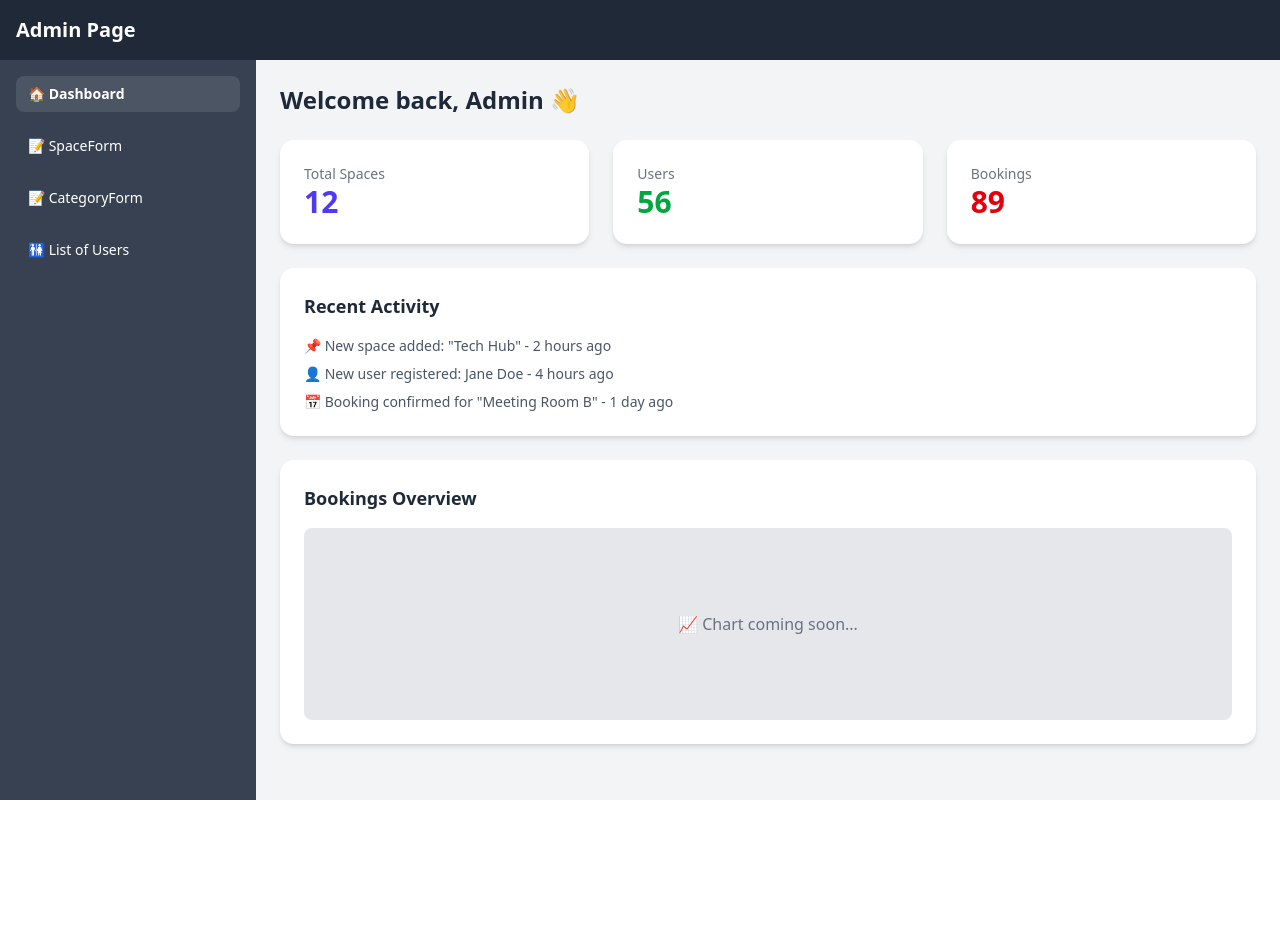
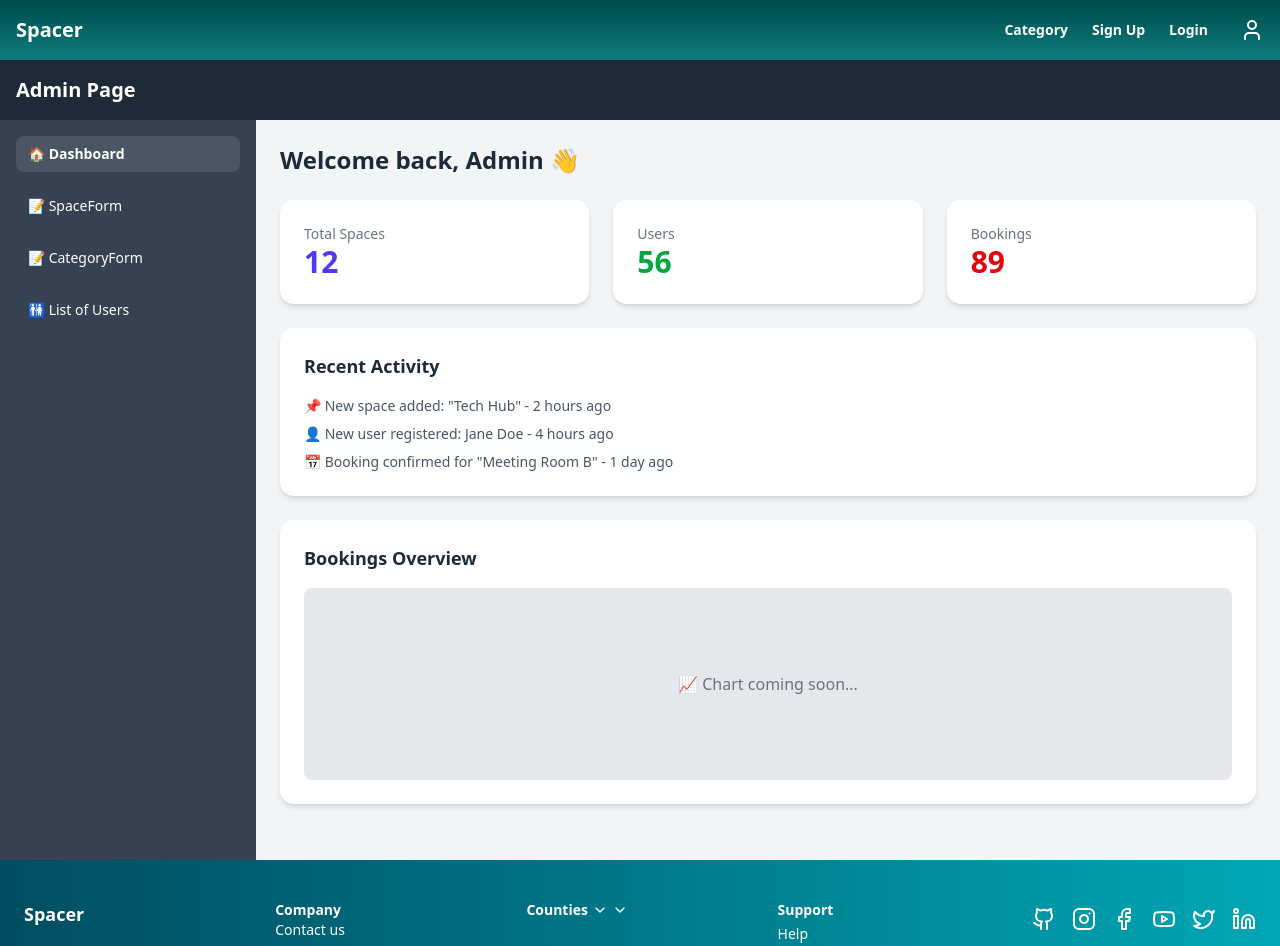
Before and after one commit to RobertHaji/spacer-frontend, a React (Vite) app: page /AdminPage in a window 1280 px wide. Shown: the top 946 px of the page. Before the commit the page ends 800 px from the top, so only its background shows below. Built offline with nearby package versions, Linux system fonts and the light colour scheme.

Commit message:
added header and footer to admins page

```diff
--- a/src/pages/AdminPage.jsx
+++ b/src/pages/AdminPage.jsx
@@ -3,10 +3,15 @@ import SpaceForm from "../components/SpaceForm";
 import CartegoryForm from "@/components/category-form";
 import AdminUser from "../components/AdminUsers";
 
+import Header from "@/components/ui/Header";
+import Footer from "@/components/ui/Footer";
+
 export default function AdminPage() {
   const [activeSection, setActiveSection] = useState("dashboard");
 
   return (
+    <>
+      <Header />
       <div className="min-h-screen flex flex-col">
         {/* Top Navigation */}
         <header className="bg-[#1f2937] text-white p-4 text-xl font-semibold shadow-md">
@@ -97,7 +102,9 @@ export default function AdminPage() {
                   <ul className="space-y-2 text-sm text-gray-600">
                     <li>📌 New space added: "Tech Hub" - 2 hours ago</li>
                     <li>👤 New user registered: Jane Doe - 4 hours ago</li>
-                  <li>📅 Booking confirmed for "Meeting Room B" - 1 day ago</li>
+                    <li>
+                      📅 Booking confirmed for "Meeting Room B" - 1 day ago
+                    </li>
                   </ul>
                 </div>
 
@@ -119,5 +126,7 @@ export default function AdminPage() {
           </main>
         </div>
       </div>
+      <Footer />
+    </>
   );
 }
```
Lines whose indentation alone changed are shown as unchanged.
